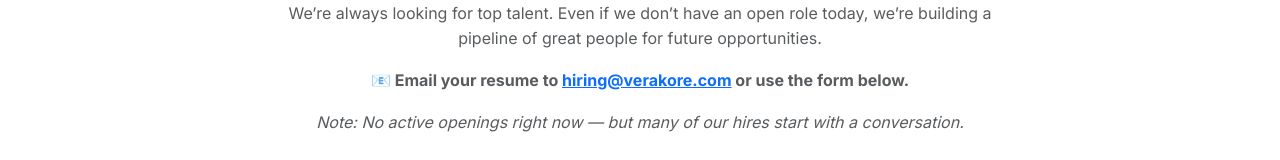
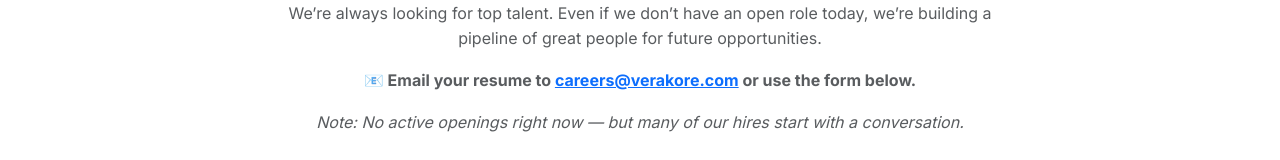
Before and after one commit to raulmendesrosa-debug/verakore-prod, a plain HTML site: page careers.html in a window 1280 px wide. Shown: the part 492-652 px from the top of the page. Drawn offline with nearby package versions, Linux system fonts and the light colour scheme.

Commit message:
Update careers email from hiring@verakore.com to careers@verakore.com

```diff
--- a/careers.html
+++ b/careers.html
@@ -284,7 +284,7 @@
                     <div class="text-center mb-4">
                         <h2 class="h3 mb-3">Join Our Talent Network</h2>
                         <p class="text-muted mb-3">We&#x2019;re always looking for top talent. Even if we don&#x2019;t have an open role today, we&#x2019;re building a pipeline of great people for future opportunities.</p>
-                        <p class="text-muted mb-3"><strong>&#x1F4E7; Email your resume to <a href="mailto:hiring@verakore.com" class="text-primary">hiring@verakore.com</a> or use the form below.</strong></p>
+                        <p class="text-muted mb-3"><strong>&#x1F4E7; Email your resume to <a href="mailto:careers@verakore.com" class="text-primary">careers@verakore.com</a> or use the form below.</strong></p>
                         <p class="text-muted"><em>Note: No active openings right now — but many of our hires start with a conversation.</em></p>
                     </div>
                 </div>
```
